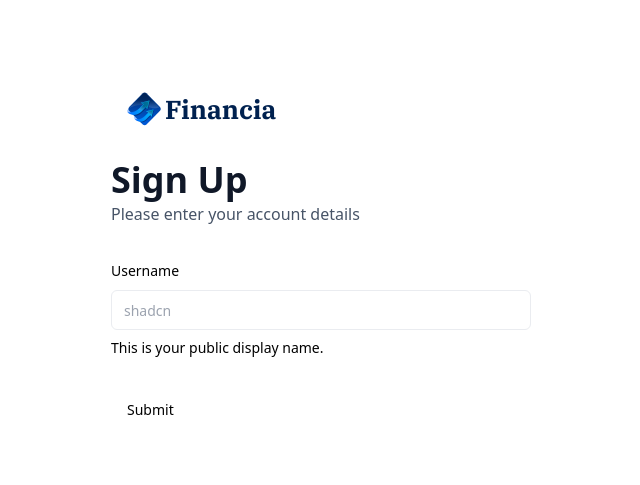
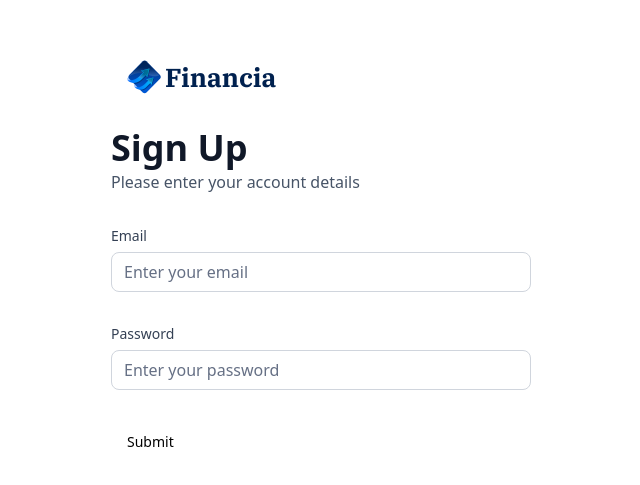
Before and after one commit to cald0145/Banking-App-V1, a Next.js app: page /sign-up in a window 1280 px wide. Shown: the part 139-624 px from the top of the page, without its empty margins (319-959 px from the left). Built offline with nearby package versions, Linux system fonts and the light colour scheme.

Commit message:
Add auth form component for email and password

```diff
--- a/components/AuthForm.tsx
+++ b/components/AuthForm.tsx
@@ -18,28 +18,25 @@
   FormMessage,
 } from "@/components/ui/form";
 import { Input } from "@/components/ui/input";
+import CustomInput from "./CustomInput";
+import { authFormSchema } from "@/lib/utils";
 
 const formSchema = z.object({
-  username: z.string().min(2, {
-    message: "Username must be at least 2 characters.",
-  }),
+  email: z.string().email(),
 });
 
 const AuthForm = ({ type }: { type: string }) => {
   const [user, setUser] = useState(null);
 
-  // 1. Define your form.
-  const form = useForm<z.infer<typeof formSchema>>({
-    resolver: zodResolver(formSchema),
+  const form = useForm<z.infer<typeof authFormSchema>>({
+    resolver: zodResolver(authFormSchema),
     defaultValues: {
-      username: "",
+      email: "",
+      password: "",
     },
   });
 
-  // 2. Define a submit handler.
-  function onSubmit(values: z.infer<typeof formSchema>) {
-    // Do something with the form values.
-    // ✅ This will be type-safe and validated.
+  function onSubmit(values: z.infer<typeof authFormSchema>) {
     console.log(values);
   }
 
@@ -75,21 +72,17 @@
         <>
           <Form {...form}>
             <form onSubmit={form.handleSubmit(onSubmit)} className="space-y-8">
-              <FormField
+              <CustomInput
                 control={form.control}
-                name="username"
-                render={({ field }) => (
-                  <FormItem>
-                    <FormLabel>Username</FormLabel>
-                    <FormControl>
-                      <Input placeholder="shadcn" {...field} />
-                    </FormControl>
-                    <FormDescription>
-                      This is your public display name.
-                    </FormDescription>
-                    <FormMessage />
-                  </FormItem>
-                )}
+                name="email"
+                label="Email"
+                placeholder="Enter your email"
+              />
+              <CustomInput
+                control={form.control}
+                name="password"
+                label="Password"
+                placeholder="Enter your password"
               />
               <Button type="submit">Submit</Button>
             </form>
--- /dev/null
+++ b/components/CustomInput.tsx
@@ -0,0 +1,39 @@
+import React from "react";
+import { FormControl, FormField, FormLabel, FormMessage } from "./ui/form";
+import { Input } from "./ui/input";
+import { Control, FieldPath } from "react-hook-form";
+import { z } from "zod";
+import { authFormSchema } from "@/lib/utils";
+
+interface CustomInput {
+  control: Control<z.infer<typeof authFormSchema>>;
+  name: FieldPath<z.infer<typeof authFormSchema>>;
+  label: string;
+  placeholder: string;
+}
+
+const CustomInput = ({ control, name, label, placeholder }: CustomInput) => {
+  return (
+    <FormField
+      control={control}
+      name={name}
+      render={({ field }) => (
+        <div className="form-item">
+          <FormLabel className="form-label">{label}</FormLabel>
+          <div className="flex w-full flex-col">
+            <FormControl>
+              <Input
+                placeholder={placeholder}
+                className="input-class"
+                {...field}
+              ></Input>
+            </FormControl>
+            <FormMessage className="form-message mt-2" />
+          </div>
+        </div>
+      )}
+    />
+  );
+};
+
+export default CustomInput;
--- a/lib/utils.ts
+++ b/lib/utils.ts
@@ -2,6 +2,7 @@
 import { type ClassValue, clsx } from "clsx";
 import qs from "query-string";
 import { twMerge } from "tailwind-merge";
+import { z } from "zod";
 
 export function cn(...inputs: ClassValue[]) {
   return twMerge(clsx(inputs));
@@ -193,3 +194,8 @@
 
   return date > twoDaysAgo ? "Processing" : "Success";
 };
+
+export const authFormSchema = z.object({
+  email: z.string().email(),
+  password: z.string().min(8),
+});
```
